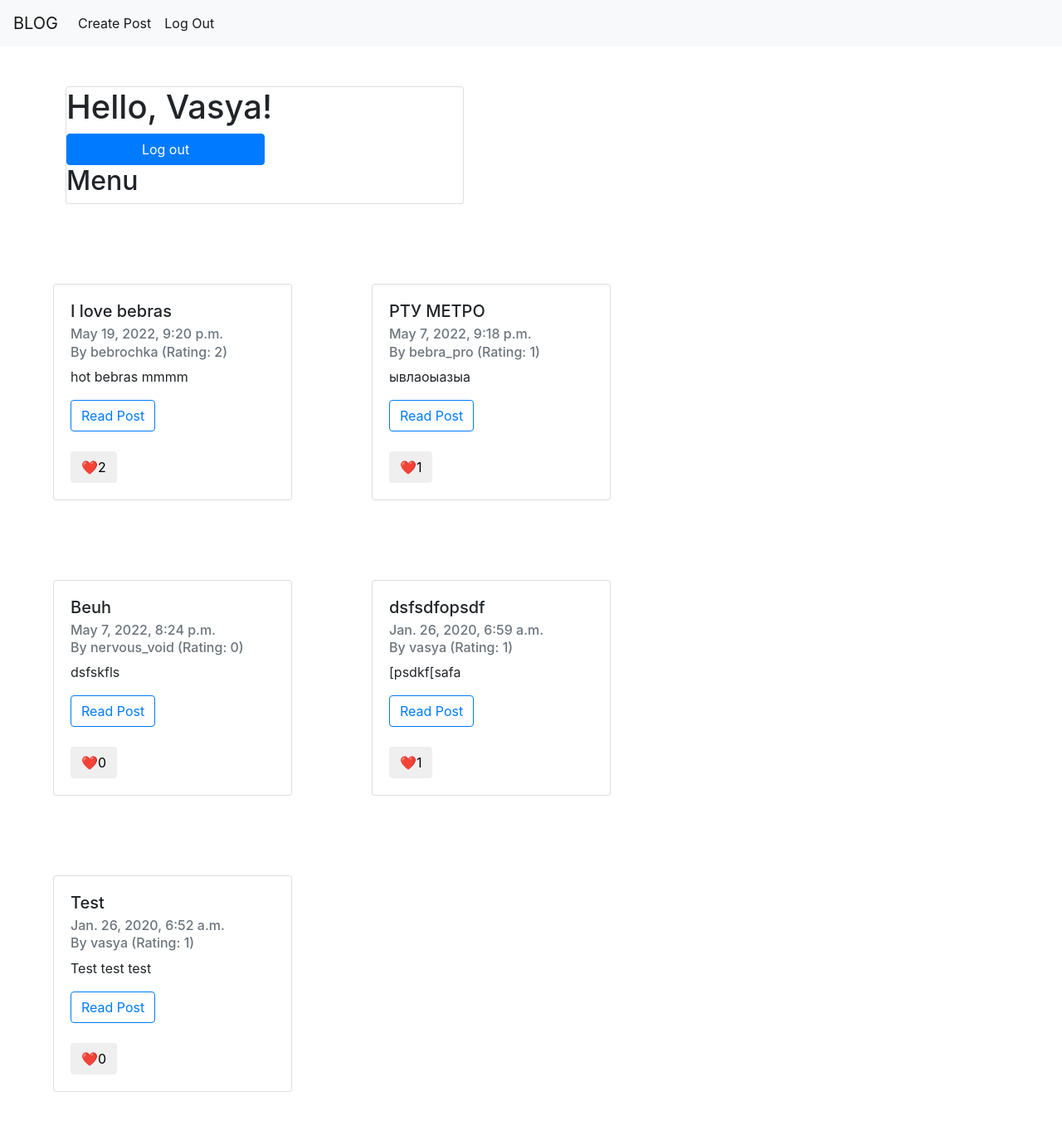
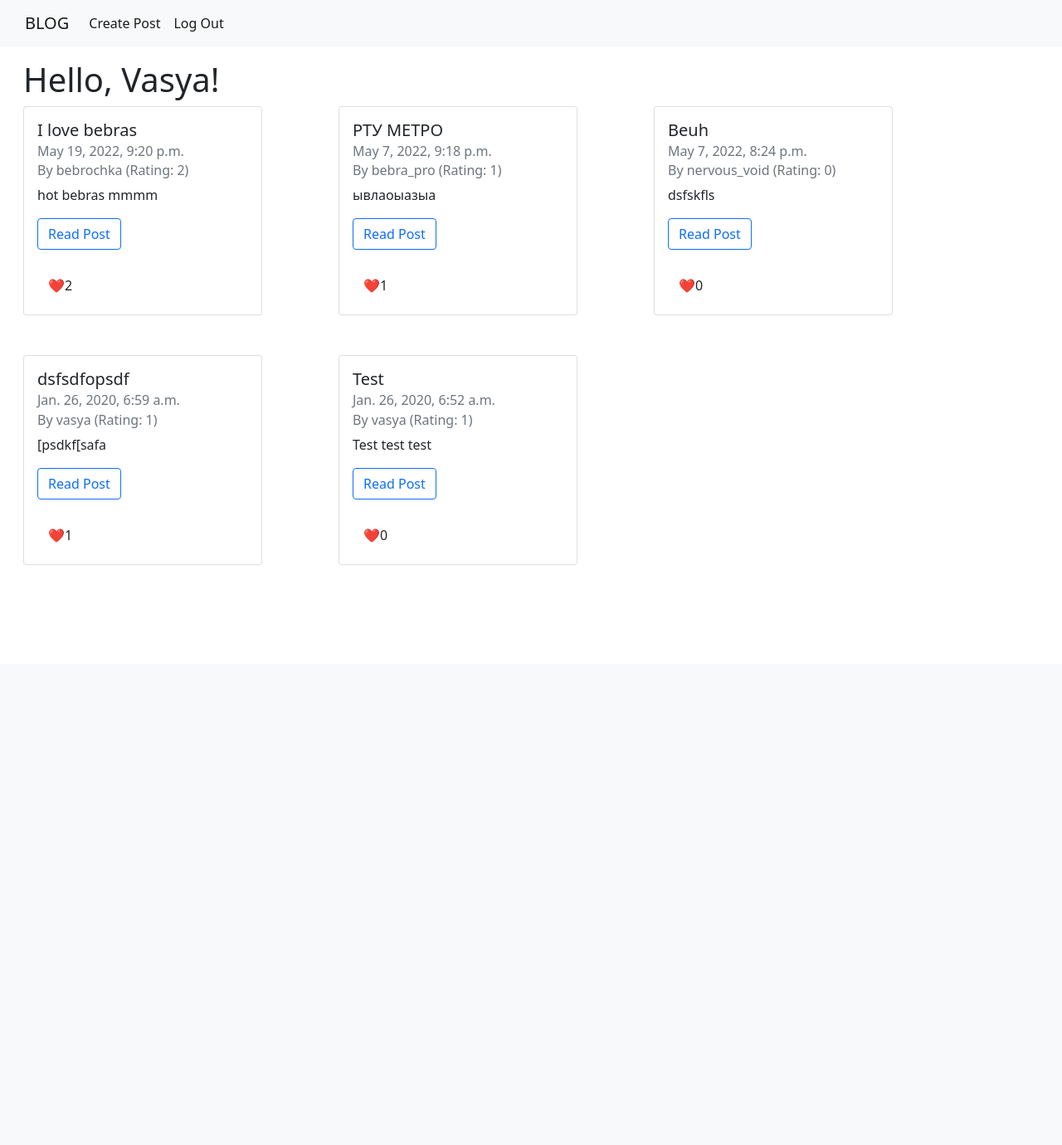
Before and after one commit to NervousVoid/kursovaya_blog, a Django app: page / in a window 1280 px wide. Shown: the whole page at 83% size. After the commit the page ends 681 px from the top, so only its background shows below. Run offline with Django 3.2, Linux system fonts and the light colour scheme; a user stored in the database is signed in; data comes from the database, SQL or seed files in the repository; some libraries are stand-ins or nearby versions.

Commit message:
front update

```diff
--- a/templates/base.html
+++ b/templates/base.html
@@ -3,36 +3,30 @@
 <html lang="ru">
 <head>
     <meta charset="UTF-8">
-    <link rel="stylesheet" href="https://maxcdn.bootstrapcdn.com/bootstrap/4.0.0/css/bootstrap.min.css"
-          integrity="sha384-Gn5384xqQ1aoWXA+058RXPxPg6fy4IWvTNh0E263XmFcJlSAwiGgFAW/dAiS6JXm" crossorigin="anonymous">
+    <link rel="stylesheet" href="https://cdn.jsdelivr.net/npm/bootstrap@5.0.2/dist/css/bootstrap.min.css"
+          integrity="sha384-EVSTQN3/azprG1Anm3QDgpJLIm9Nao0Yz1ztcQTwFspd3yD65VohhpuuCOmLASjC"
+          crossorigin="anonymous">
     <script src="https://ajax.googleapis.com/ajax/libs/jquery/3.5.1/jquery.min.js"></script>
     <title>{% block title %} {% endblock %}</title>
 </head>
 <body style="padding: 0px;">
 <nav class="navbar navbar-expand-lg navbar-light bg-light">
-    <a class="navbar-brand" href="{% url 'index' %}">BLOG</a>
+    <a class="navbar-brand" style="padding-left: 30px;" href="{% url 'index' %}">BLOG</a>
     <button class="navbar-toggler" type="button" data-toggle="collapse" data-target="#navbarNav"
             aria-controls="navbarNav" aria-expanded="false" aria-label="Toggle navigation">
         <span class="navbar-toggler-icon"></span>
     </button>
-    <div class="collapse navbar-collapse" id="navbarNav">
+    <div class="collapse navbar-collapse" id="navbarNavAltMarkup">
         <ul class="navbar-nav">
             {% if request.user.is_authenticated %}
-                <li class="nav-item active">
-                    <a class="nav-link" href="{% url 'make_post' %}">Create Post </a>
-                </li>
-                <li class="nav-item active">
-                    <a class="nav-link" href="{% url 'logout' %}">Log Out </a>
-                </li>
+                    <a class="nav-item nav-link active" href="{% url 'make_post' %}">Create Post</a>
+
+                    <a class="nav-item nav-link active" href="{% url 'logout' %}">Log Out </a>
             {% else %}
-                <li class="nav-item active">
-                    <a class="nav-link", href="{% url 'registration' %}" >Sign up</a>
-                </li>
-                <li class="nav-item active">
-                    <a class="nav-link" href="{% url 'login' %}">Log In </a>
-                </li>
+                    <a class="nav-item nav-link active" href="{% url 'registration' %}" >Sign up</a>
+
+                    <a class="nav-item nav-link active" href="{% url 'login' %}">Log In </a>
             {% endif %}
-
         </ul>
     </div>
 </nav>
--- a/templates/index.html
+++ b/templates/index.html
@@ -4,11 +4,7 @@
 
 {% block content %}
     {% if request.user.is_authenticated %}
-        <div class="card" style="width: 30rem; margin: 3rem;">
             <h1> Hello, {{ request.user.username | title }}! </h1>
-            <a class="btn btn-primary" style="width: 50%" href="{% url 'logout' %}"> Log out </a>
-            <h2>Menu</h2>
-        </div>
 
     {% else %}
         <h1> Hello! </h1>
@@ -18,10 +14,11 @@
         <a class="btn btn-success" href="{% url 'login' %}"> Sign in </a>
         <a class="btn btn-success" href="{% url 'registration' %}"> Sign up </a>
     {% endif %}
-    <div class="row">
+
+    <div class="row gy-5">
         {% for each in posts %}
-            <div class="col-">
-                <div class="card" style="width: 18rem; margin: 3rem; display: inline-block">
+            <div class="col-sm-4">
+                <div class="card" style="width: 18rem; margin: 0rem; display: inline-block">
                     <div class="card-body">
                         <h5 class="card-title">{{ each.name }}</h5>
                         <h6 class="card-subtitle mb-2 text-muted">{{ each.date }}</h6>
```
